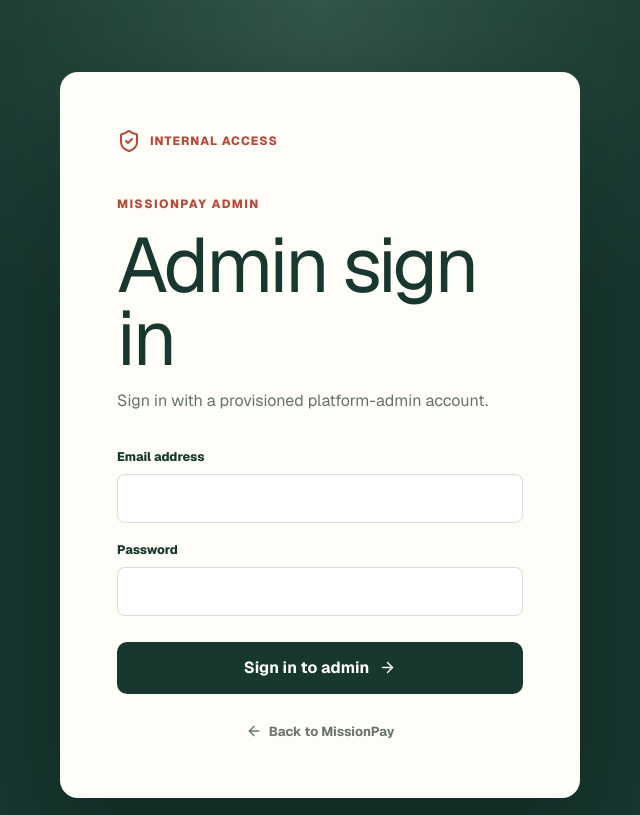
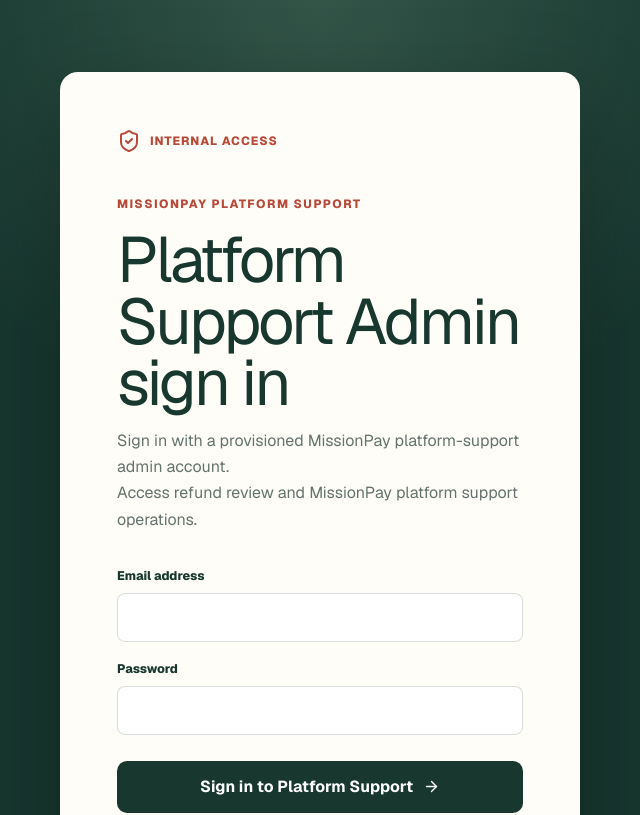
Before and after one commit to rohankandra1998-pmtech/MissionPay, a React (Vite) app: page /admin/login in a window 1280 px wide. Shown: the top 815 px of the page, without its empty margins (320-960 px from the left). Built offline with nearby package versions, Linux system fonts and the light colour scheme; no server answers.

Commit message:
Clarify platform support admin navigation

```diff
--- a/src/components/Header.tsx
+++ b/src/components/Header.tsx
@@ -21,7 +21,7 @@ export function Header() {
           <span className="nav-divider" />
           <Link to="/dashboard/campaigns/new">For fundraisers</Link>
           <Link to="/login" className="nav-signin">Sign in</Link>
-          <Link to="/admin/login" className="nav-admin">Admin</Link>
+          <Link to="/admin/login" className="button button--small button--outline nav-support">Platform Support</Link>
           <Link to="/signup" className="button button--small button--dark">Start a fundraiser</Link>
         </nav>
       </div>
--- a/src/pages/AdminLoginPage.tsx
+++ b/src/pages/AdminLoginPage.tsx
@@ -57,8 +57,8 @@ export function AdminLoginPage() {
     await supabase.auth.signOut({ scope: "local" });
     credentialFlow.current = false;
     setMessage(result === "denied"
-      ? "This account does not have MissionPay admin access."
-      : "We’re unable to verify admin access right now. Please try again.");
+      ? "This account does not have MissionPay Platform Support Admin access."
+      : "We’re unable to verify Platform Support Admin access right now. Please try again.");
     setBusy(false);
   };
 
@@ -71,12 +71,12 @@ export function AdminLoginPage() {
   };
 
   if (loading || (user && (access === "idle" || access === "checking"))) {
-    return <main className="admin-login-page"><LoadingState label="Verifying MissionPay admin access" /></main>;
+    return <main className="admin-login-page"><LoadingState label="Verifying Platform Support Admin access" /></main>;
   }
 
   if (user && (access === "denied" || access === "error")) {
-    return <main className="admin-login-page"><section className="admin-login-card admin-login-card--access"><ShieldCheck /><p className="eyebrow">MissionPay Admin</p><h1>Admin access required</h1><p>Signed in as <strong>{user.email}</strong></p><p className="form-error" role="alert">{access === "denied" ? "This account does not have MissionPay admin access." : "We’re unable to verify admin access right now. Please try again."}</p><div className="admin-login-actions"><Link className="button button--outline" to="/dashboard">Return to fundraiser dashboard</Link><button className="button button--dark" onClick={() => void switchAccount()} disabled={busy}>Sign out and use an admin account</button></div></section></main>;
+    return <main className="admin-login-page"><section className="admin-login-card admin-login-card--access"><ShieldCheck /><p className="eyebrow">MissionPay Platform Support</p><h1>Platform Support Admin access required</h1><p>Signed in as <strong>{user.email}</strong></p><p className="form-error" role="alert">{access === "denied" ? "This account does not have MissionPay Platform Support Admin access." : "We’re unable to verify Platform Support Admin access right now. Please try again."}</p><div className="admin-login-actions"><Link className="button button--outline" to="/dashboard">Return to fundraiser dashboard</Link><button className="button button--dark" onClick={() => void switchAccount()} disabled={busy}>Sign out and use a Platform Support Admin account</button></div></section></main>;
   }
 
-  return <main className="admin-login-page"><section className="admin-login-card"><div className="admin-login-mark"><ShieldCheck /><span>Internal access</span></div><p className="eyebrow">MissionPay Admin</p><h1>Admin sign in</h1><p>Sign in with a provisioned platform-admin account.</p><form onSubmit={submit}><label>Email address<input type="email" autoComplete="email" value={email} onChange={(event) => setEmail(event.target.value)} required /></label><label>Password<input type="password" autoComplete="current-password" minLength={8} value={password} onChange={(event) => setPassword(event.target.value)} required /></label>{message && <p className="form-error" role="alert">{message}</p>}<button className="button button--dark button--full" disabled={busy}>{busy ? "Verifying access…" : "Sign in to admin"}<ArrowRight size={17} /></button></form><Link className="admin-back-link" to="/"><ArrowLeft size={16} /> Back to MissionPay</Link></section></main>;
+  return <main className="admin-login-page"><section className="admin-login-card"><div className="admin-login-mark"><ShieldCheck /><span>Internal access</span></div><p className="eyebrow">MissionPay Platform Support</p><h1>Platform Support Admin sign in</h1><p>Sign in with a provisioned MissionPay platform-support admin account.</p><p>Access refund review and MissionPay platform support operations.</p><form onSubmit={submit}><label>Email address<input type="email" autoComplete="email" value={email} onChange={(event) => setEmail(event.target.value)} required /></label><label>Password<input type="password" autoComplete="current-password" minLength={8} value={password} onChange={(event) => setPassword(event.target.value)} required /></label>{message && <p className="form-error" role="alert">{message}</p>}<button className="button button--dark button--full" disabled={busy}>{busy ? "Verifying access…" : "Sign in to Platform Support"}<ArrowRight size={17} /></button></form><Link className="admin-back-link" to="/"><ArrowLeft size={16} /> Back to MissionPay</Link></section></main>;
 }
--- a/src/styles.css
+++ b/src/styles.css
@@ -73,7 +73,8 @@ p { line-height: 1.65; }
 .nav-links > a:not(.button):hover { color: var(--coral-dark); }
 .nav-divider { width: 1px; height: 25px; background: var(--line); }
 .nav-signin { margin-left: 10px; }
-.nav-admin { color: #6f7d78; font-size: .78rem; }
+.nav-support { border-color: rgba(23,55,47,.46); background: rgba(223,232,220,.22); color: var(--ink); white-space: nowrap; }
+.nav-support:hover { border-color: rgba(23,55,47,.62); background: rgba(223,232,220,.58); }
 .nav-toggle { display: none; border: 0; background: transparent; padding: 10px; cursor: pointer; }
 
 .hero { position: relative; min-height: 1060px; overflow: hidden; background: var(--ink); color: white; padding-top: 190px; }
@@ -317,7 +318,7 @@ p { line-height: 1.65; }
 
 .admin-login-page { min-height: 100vh; padding: 72px 24px; background: radial-gradient(circle at 50% 0, rgba(153,193,163,.22), transparent 38%), var(--ink); color: var(--ink); display: grid; place-items: center; }
 .admin-login-card { width: min(100%, 520px); padding: clamp(32px, 6vw, 56px); border: 1px solid rgba(255,255,255,.25); border-radius: 18px; background: var(--paper); box-shadow: 0 30px 90px rgba(0,0,0,.28); }
-.admin-login-card h1 { margin: 8px 0 14px; font-size: clamp(2.7rem, 6vw, 4.8rem); line-height: .94; }
+.admin-login-card h1 { margin: 8px 0 14px; font-size: clamp(2.4rem, 5vw, 4rem); line-height: .96; }
 .admin-login-card > p:not(.eyebrow):not(.form-error) { color: #64736e; }
 .admin-login-mark { margin-bottom: 44px; display: flex; align-items: center; gap: 9px; color: var(--coral-dark); font-size: .75rem; font-weight: 800; letter-spacing: .08em; text-transform: uppercase; }
 .admin-login-card form { margin-top: 34px; }
@@ -329,6 +330,11 @@ p { line-height: 1.65; }
 .admin-login-card--access > svg { width: 38px; height: 38px; margin-bottom: 26px; color: var(--coral); }
 .admin-login-actions { margin-top: 28px; display: grid; gap: 10px; }
 .admin-login-actions .button { text-align: center; }
+
+@media (max-width: 480px) {
+  .admin-login-card form .button { padding-inline: 10px; font-size: .82rem; }
+  .admin-login-card form .button svg { display: none; }
+}
 
 .dashboard-layout { min-height: 100vh; display: grid; grid-template-columns: 260px minmax(0,1fr); background: #f0f2ed; }
 .dashboard-nav { position: sticky; top: 0; height: 100vh; padding: 28px 20px; background: var(--ink); color: white; display: flex; flex-direction: column; }
@@ -489,9 +495,7 @@ p { line-height: 1.65; }
   .campaign-preview { position: static; }
 }
 
-@media (max-width: 780px) {
-  .container { width: min(100% - 28px, 1240px); }
-  .chapter { padding-block: 7rem; }
+@media (max-width: 900px) {
   .nav-toggle { display: grid; place-items: center; }
   .nav-links { position: absolute; top: 76px; left: 0; right: 0; margin: 0 16px; padding: 18px; border-radius: 14px; background: var(--paper); box-shadow: 0 18px 45px rgba(15,42,35,.16); flex-direction: column; align-items: stretch; gap: 4px; opacity: 0; pointer-events: none; transform: translateY(-8px); transition: .2s ease; }
   .nav-links--open { opacity: 1; pointer-events: auto; transform: translateY(0); }
@@ -499,6 +503,12 @@ p { line-height: 1.65; }
   .nav-divider { display: none; }
   .nav-signin { margin: 0; }
   .nav-links > a:nth-child(4) { display: block; }
+  .nav-support { min-height: 44px; margin-block: 4px; }
+}
+
+@media (max-width: 780px) {
+  .container { width: min(100% - 28px, 1240px); }
+  .chapter { padding-block: 7rem; }
   .hero { min-height: 930px; padding-top: 160px; }
   .hero h1 { font-size: clamp(2.45rem, 10.7vw, 5.2rem); }
   .hero-lede { max-width: 540px; }
```
Also changed, not shown: 2 other files (tests, documents, lock files or other folders).
